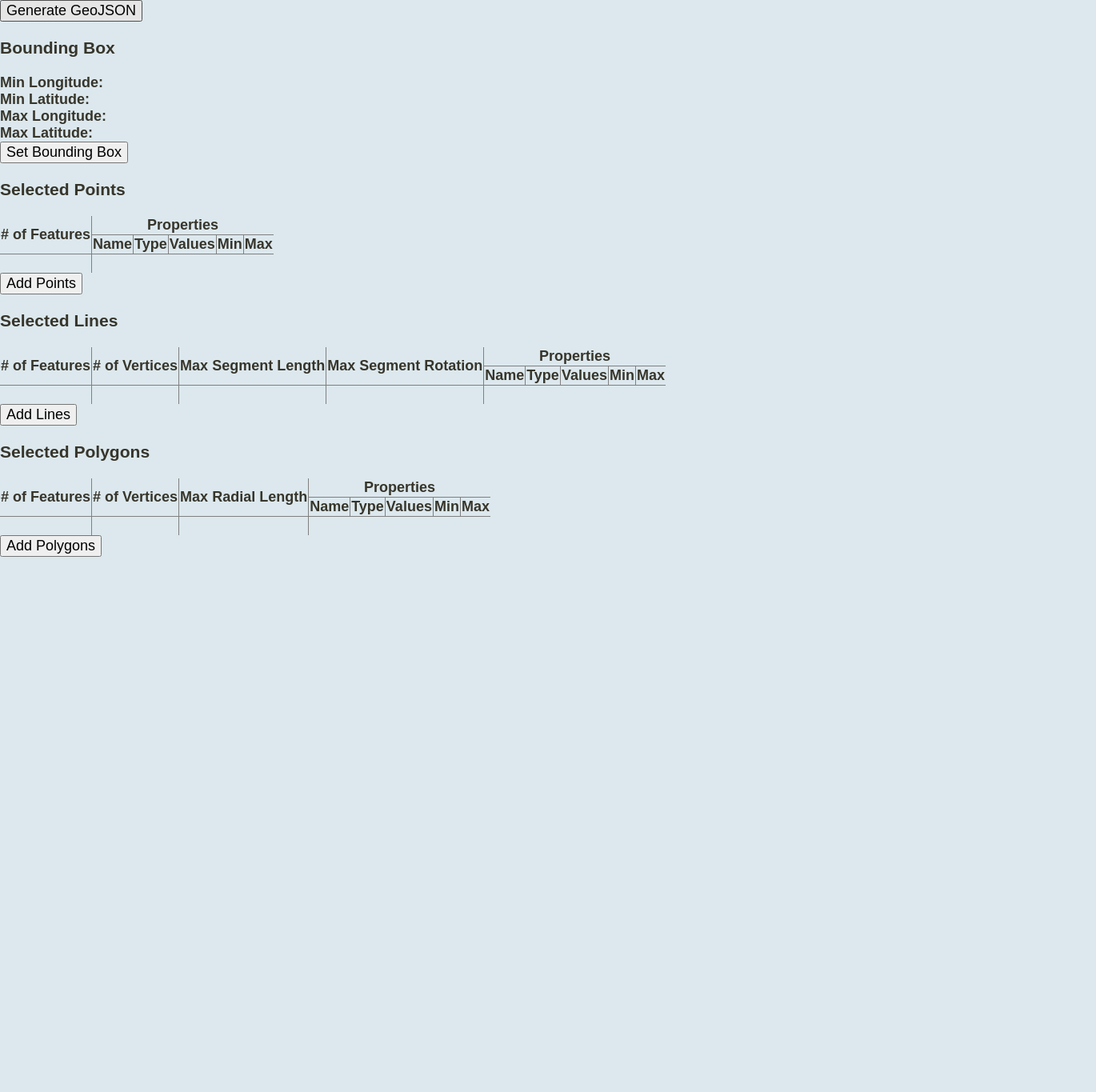
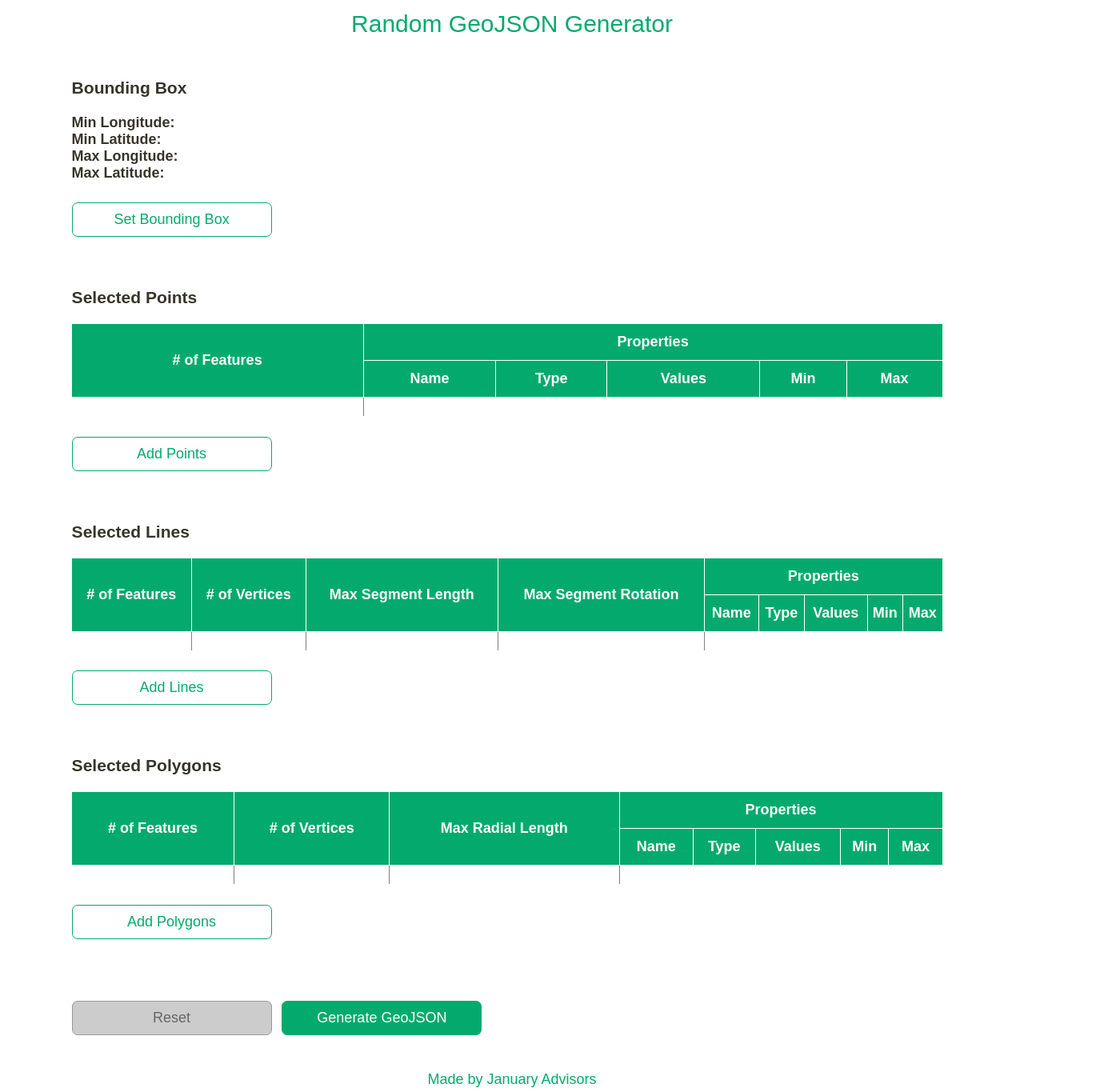
Before and after one commit to januaryadvisors/random-geojson-generator, a React (Create React App) app in the folder client/: page / in a window 1280 px wide. Shown: the top 1365 px of the page at 80% size, 1370 px wide, since content can reach past the window. Before the commit the page ends 800 px from the top, so only its background shows below. Built offline with nearby package versions, Linux system fonts and the light colour scheme; what redux-query, redux-query-react would draw is missing.

Commit message:
style-feat/new sytle and reset button

```diff
--- a/client/src/components/Main.js
+++ b/client/src/components/Main.js
@@ -9,6 +9,7 @@ import { AddLines } from './app/AddLines';
 import { AddPolygons } from './app/AddPolygons';
 
 const Wrapper = styled.div`
+  background-color: white;
   width: 100%;
 `;
 
--- a/client/src/components/app/AddPoints.js
+++ b/client/src/components/app/AddPoints.js
@@ -4,6 +4,8 @@ import { Formik, Field, Form } from 'formik';
 import { useHistory } from 'react-router-dom';
 import { addPoint } from '../../actions/features'
 import { PropertiesEditor } from '../app/AddProperties'
+import { Header } from './Header'
+import { Footer } from './Footer'
 
 export const AddPoints = () => {
     const history = useHistory();
@@ -28,6 +30,8 @@ export const AddPoints = () => {
 
     // need to add validation
     return (
+        <>
+        <Header />
         <Formik
             // validate={validate}
             initialValues={initValues}
@@ -35,11 +39,13 @@ export const AddPoints = () => {
             onSubmit={submit}
         >
             <Form>
-                <label htmlFor="num">Number of Features: </label>
-                <Field name="num" type="number" />
+                <strong htmlFor="num">Number of Features: </strong>
+                <Field id="fieldSmall" name="num" type="number" />
                 <PropertiesEditor />
-                <button type="submit">Submit</button>
+                <button id="greenButton" type="submit">Submit</button>
             </Form>
         </Formik>
+        <Footer />
+        </>
     )
 }
--- a/client/src/components/app/AddPolygons.js
+++ b/client/src/components/app/AddPolygons.js
@@ -4,6 +4,8 @@ import { Formik, Field, Form } from 'formik';
 import { useHistory } from 'react-router-dom';
 import { addPolygon } from '../../actions/features'
 import { PropertiesEditor } from '../app/AddProperties'
+import { Header } from './Header'
+import { Footer } from './Footer'
 
 export const AddPolygons = () => {
     const history = useHistory();
@@ -30,6 +32,8 @@ export const AddPolygons = () => {
 
     // need to add validation
     return (
+        <>
+        <Header />
         <Formik
             // validate={validate}
             initialValues={initValues}
@@ -37,15 +41,17 @@ export const AddPolygons = () => {
             onSubmit={submit}
         >
             <Form>
-                <label htmlFor="num">Number of Features: </label>
-                <Field name="num" type="number" />
-                <label htmlFor="numVertices">Number of Vertices: </label>
-                <Field name="numVertices" type="number" />
-                <label htmlFor="maxRadialLength">Max Radial Length: </label>
-                <Field name="maxRadialLength" type="number" />
+                <strong htmlFor="num">Number of Features: </strong>
+                <Field id="fieldSmall" name="num" type="number" />
+                <strong htmlFor="numVertices">Number of Vertices: </strong>
+                <Field id="fieldSmall" name="numVertices" type="number" />
+                <strong htmlFor="maxRadialLength">Max Radial Length: </strong>
+                <Field id="fieldSmall" name="maxRadialLength" type="number" />
                 <PropertiesEditor />
-                <button type="submit">Submit</button>
+                <button id="greenButton" type="submit">Submit</button>
             </Form>
         </Formik>
+        <Footer />
+        </>
     )
 }
--- /dev/null
+++ b/client/src/components/app/Footer.js
@@ -0,0 +1,34 @@
+import React from 'react';
+import styled from 'styled-components';
+import { HEADER_HEIGHT, GREEN } from '../../constants/cssVars';
+
+const FooterWrapper = styled.div`
+    width: 100%;
+    height: ${HEADER_HEIGHT}px;
+    color: ${GREEN};
+    display: flex;
+    justify-content: center;
+    align-items: center;
+    top: 0px;
+    left: 0px;
+    z-index: 10;
+`;
+
+const FooterContent = styled.div`
+    margin: 0px 30px;
+    width: 100%;
+    display: flex;
+    justify-content: center;
+    align-items: center;
+    font-size: 18px;
+`;
+
+export const Footer = () => {
+    return (
+      <footer>
+        <FooterWrapper>
+          <FooterContent>Made by January Advisors</FooterContent>
+        </FooterWrapper>
+      </footer>
+    )
+}
--- /dev/null
+++ b/client/src/components/app/Header.js
@@ -0,0 +1,34 @@
+import React from 'react';
+import styled from 'styled-components';
+import { HEADER_HEIGHT, GREEN } from '../../constants/cssVars';
+
+const HeaderWrapper = styled.div`
+    width: 100%;
+    height: ${HEADER_HEIGHT}px;
+    color: ${GREEN};
+    display: flex;
+    justify-content: center;
+    align-items: center;
+    top: 0px;
+    left: 0px;
+    z-index: 10;
+`;
+
+const HeaderContent = styled.div`
+    margin: 0px 30px;
+    width: 100%;
+    display: flex;
+    justify-content: center;
+    align-items: center;
+    font-size: 30px;
+`;
+
+export const Header = () => {
+    return (
+      <header>
+        <HeaderWrapper>
+          <HeaderContent>Random GeoJSON Generator</HeaderContent>
+        </HeaderWrapper>
+      </header>
+    )
+}
--- a/client/src/components/app/SetParameters.js
+++ b/client/src/components/app/SetParameters.js
@@ -1,5 +1,5 @@
 import React from 'react';
-import { Link, useHistory, useParams } from 'react-router-dom';
+import { useHistory } from 'react-router-dom';
 import { useDispatch, useSelector } from 'react-redux';
 import { mutateAsync } from "redux-query";
 import { toast } from "react-toastify";
@@ -8,24 +8,25 @@ import { selectedPointsSelector, selectedLinesSelector, selectedPolygonsSelector
 import { generateGeoJSONQuery } from '../../actions/queries'
 import { clearStore } from '../../actions/clearStore'
 import { statusIsGood } from '../../utils/helpers'
+import { Header } from './Header'
+import { Footer } from './Footer'
 
 const SelectedBBOX = (props) => {
     return (
         <div>
             <h3>Bounding Box</h3>
             <div>
-                <strong>Min Longitude: </strong>{props.selectedBBOX.minLng}
+                <strong id="boundingBoxList">Min Longitude: </strong>{props.selectedBBOX.minLng}
             </div>
             <div>
-                <strong>Min Latitude: </strong>{props.selectedBBOX.minLat}
+                <strong id="boundingBoxList">Min Latitude: </strong>{props.selectedBBOX.minLat}
             </div>
             <div>
-                <strong>Max Longitude: </strong>{props.selectedBBOX.maxLng}
+                <strong id="boundingBoxList">Max Longitude: </strong>{props.selectedBBOX.maxLng}
             </div>
             <div>
-                <strong>Max Latitude: </strong>{props.selectedBBOX.maxLat}
+                <strong id="boundingBoxList">Max Latitude: </strong>{props.selectedBBOX.maxLat}
             </div>
-
         </div>
     )
 }
@@ -169,6 +170,10 @@ export const SetParameters = () => {
     const selectedLines = useSelector(selectedLinesSelector);
     const selectedPolygons = useSelector(selectedPolygonsSelector);
 
+    const noDataEntered = () => {
+        return selectedBBOX.maxLat === "" && selectedBBOX.maxLng === "" && selectedBBOX.minLat === "" && selectedBBOX.minLng === "" && selectedPoints.length === 0 && selectedLines.length === 0 && selectedPolygons.length === 0
+    }
+
     const useGenerateGeoJSONQuery = (bbox, points, lines, polygons) => () => {
         dispatch(mutateAsync(generateGeoJSONQuery(bbox, points, lines, polygons))).then(({ status, body }) => {
             if (statusIsGood(status) && body) {
@@ -199,19 +204,25 @@ export const SetParameters = () => {
 
     return (
         <>
-            <div>
-                <button onClick={useGenerateGeoJSONQuery(selectedBBOX, selectedPoints, selectedLines, selectedPolygons)}>Generate GeoJSON</button>
-            </div>
+            <Header />
 
             <SelectedBBOX selectedBBOX={selectedBBOX} />
             <button onClick={() => history.push('/set-bbox')}>Set Bounding Box</button>
 
             <SelectedPointsTable selectedPoints={selectedPoints} />
             <button onClick={() => history.push('/add-points')}>Add Points</button>
+
             <SelectedLinesTable selectedLines={selectedLines} />
             <button onClick={() => history.push('/add-lines')}>Add Lines</button>
+
             <SelectedPolygonsTable selectedPolygons={selectedPolygons} />
             <button onClick={() => history.push('/add-polygons')}>Add Polygons</button>
+
+            <div>
+                <button disabled={noDataEntered()} onClick={() => dispatch(clearStore())}>Reset</button>
+                <button id="generateButton" onClick={useGenerateGeoJSONQuery(selectedBBOX, selectedPoints, selectedLines, selectedPolygons)}>Generate GeoJSON</button>
+            </div>
+            <Footer />
         </>
     )
 }
--- /dev/null
+++ b/client/src/constants/cssVars.js
@@ -0,0 +1,13 @@
+// colors
+export const WHITE = '#FFFF';
+export const GREY_MEDIUM_LIGHT = "##dedede";
+export const GREEN = "#04AA6D"; //4CAF50
+export const PRIMARY = "#028F6B";
+
+// shadows
+export const SHADOW_LIGHT = "0 2px 2px rgba(0,0,0,.06)";
+
+// dimensions
+export const HEADER_HEIGHT = 60;
+export const MAIN_CONTENT_WIDTH = 1000;
+export const MAX_DESKTOP_WIDTH = MAIN_CONTENT_WIDTH + 20;
--- a/client/src/style/index.css
+++ b/client/src/style/index.css
@@ -10,11 +10,126 @@ body {
   color: #37352B;
   font-size: 18px;
   height: 100vh;
-  background-color: #DCE8ED;
+  background-color: white;
 }
 
-h1, h2 {
+h1, h2, h3 {
   font-family: 'Saira Extra Condensed', sans-serif;
+  margin-top: 3%;
+  position: relative;
+  left: 7%;
+}
+
+strong {
+  margin-top: 2%;
+  margin-bottom: 3%;
+  position: relative;
+  left: 7%;
+}
+
+button {
+  font-size: 18px;
+  font-family: 'Source Sans Pro', sans-serif;
+  cursor: pointer;
+  background-color: white;
+  color: #04AA6D;
+  font-weight: 500;
+  padding: 10px 25px;
+  min-width: 250px;
+  text-align: center;
+  border: 1px solid #04AA6D;
+  border-radius: 7px;
+  position: relative;
+  left: 7%;
+  margin-top: 2%;
+  margin-bottom: 2%;
+}
+
+button:disabled,
+button[disabled]{
+  border: 1px solid #999999;
+  background-color: #cccccc;
+  color: #666666;
+  cursor: default;
+}
+
+#greenButton {
+  background-color: #04AA6D;
+  color: white;
+  font-weight: 500;
+  min-width: 250px;
+  border: 1px solid #04AA6D;
+  border-radius: 7px;
+  margin-top: 4%;
+  display: flex;
+  justify-content: center;
+}
+
+#generateButton {
+  background-color: #04AA6D;
+  color: white;
+  font-weight: 500;
+  min-width: 250px;
+  border: 1px solid #04AA6D;
+  border-radius: 7px;
+  margin-top: 4%;
+  margin-left: 1%;
+}
+
+#fieldSmall {
+  display: flex;
+  margin-bottom: 2%;
+  position: relative;
+  left: 7%;
+  width: 15%;
+}
+
+#fieldMedium {
+  display: flex;
+  margin-bottom: 2%;
+  position: relative;
+  left: 7%;
+  width: 25%;
+}
+
+#fieldLarge {
+  display: flex;
+  margin-bottom: 2%;
+  position: relative;
+  left: 7%;
+  width: 50%;
+  box-sizing: border-box;
+  padding: 8px 10px;
+  border: 1px solid #454545;
+  border-radius: 4px;
+  font-family: 'Source Sans Pro', sans-serif;
+  color: #121212;
+  font-size: 16px;
+  min-height: 70px;
+  max-height: 300px;
+  background-color: #FEFEFD;
+}
+
+#boundingBoxList {
+  margin-right: 7%;
+}
+
+table {
+  border-collapse: collapse;
+  width: 85%;
+  position: relative;
+  left: 7%;
+}
+
+tr:hover {background-color: #ddd;}
+
+th {
+  padding-top: 12px;
+  padding-bottom: 12px;
+  text-align: center;
+  background-color: #04AA6D;
+  color: white;
+  border-color: white
 }
 
 code {
@@ -48,21 +163,6 @@ input[type='checkbox'] {
   height: 20px;
 }
 
-textarea {
-  max-width: 100%;
-  min-width: 100%;
-  box-sizing: border-box;
-  padding: 8px 10px;
-  border: 1px solid #454545;
-  border-radius: 4px;
-  font-family: 'Source Sans Pro', sans-serif;
-  color: #121212;
-  font-size: 16px;
-  min-height: 70px;
-  max-height: 300px;
-  background-color: #FEFEFD;
-}
-
 p {
   margin-top: 20px;
   margin-bottom: 10px;
@@ -77,12 +177,6 @@ p.error {
 
 li {
   margin-top: 0px;
-}
-
-button {
-  font-size: 18px;
-  font-family: 'Source Sans Pro', sans-serif;
-  cursor: pointer;
 }
 
 a {
```
Also changed, not shown: client/src/components/app/AddLines.js (+15 -9 lines), client/src/components/app/AddProperties.js (+10 -10 lines), client/src/components/app/SetBoundingBox.js (+15 -9 lines), 2 other files (tests, documents, lock files or other folders).
